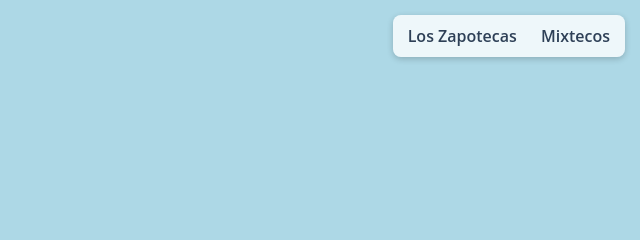
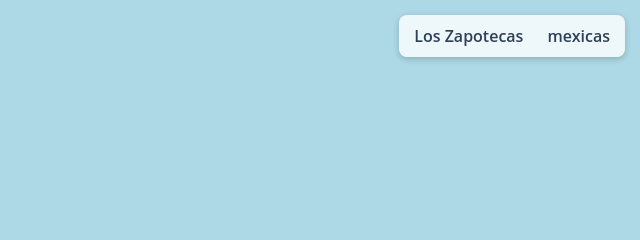
Before and after one commit to culturaoaxaca1/culturaoaxaca1.github.io, a plain HTML site: page index.html in a window 1280 px wide. Shown: the top 240 px of the page, 640-1280 px from the left. Drawn offline with Linux system fonts and the light colour scheme.

Commit message:
Update index.html

```diff
--- a/index.html
+++ b/index.html
@@ -3,7 +3,7 @@
 <head>
 <div style="position: absolute; top: 15px; right: 15px; z-index: 1000; background-color: #ffffffcc; padding: 10px 15px; border-radius: 8px; box-shadow: 0 2px 6px rgba(0,0,0,0.2); font-family: 'Open Sans', sans-serif;">
     <a href="https://zapotecas.github.io/" target="_blank" style="margin-right: 20px; text-decoration: none; color: #2E4057; font-weight: 600;">Los Zapotecas</a>
-    <a href="https://culturamixteca.github.io/" target="_blank" style="text-decoration: none; color: #2E4057; font-weight: 600;">Mixtecos</a>
+    <a href="https://culturamexica.github.io/" target="_blank" style="text-decoration: none; color: #2E4057; font-weight: 600;">mexicas</a>
 </div>
   <meta charset="utf-8">
   <title>SALA DE OAXACA</title>
```
